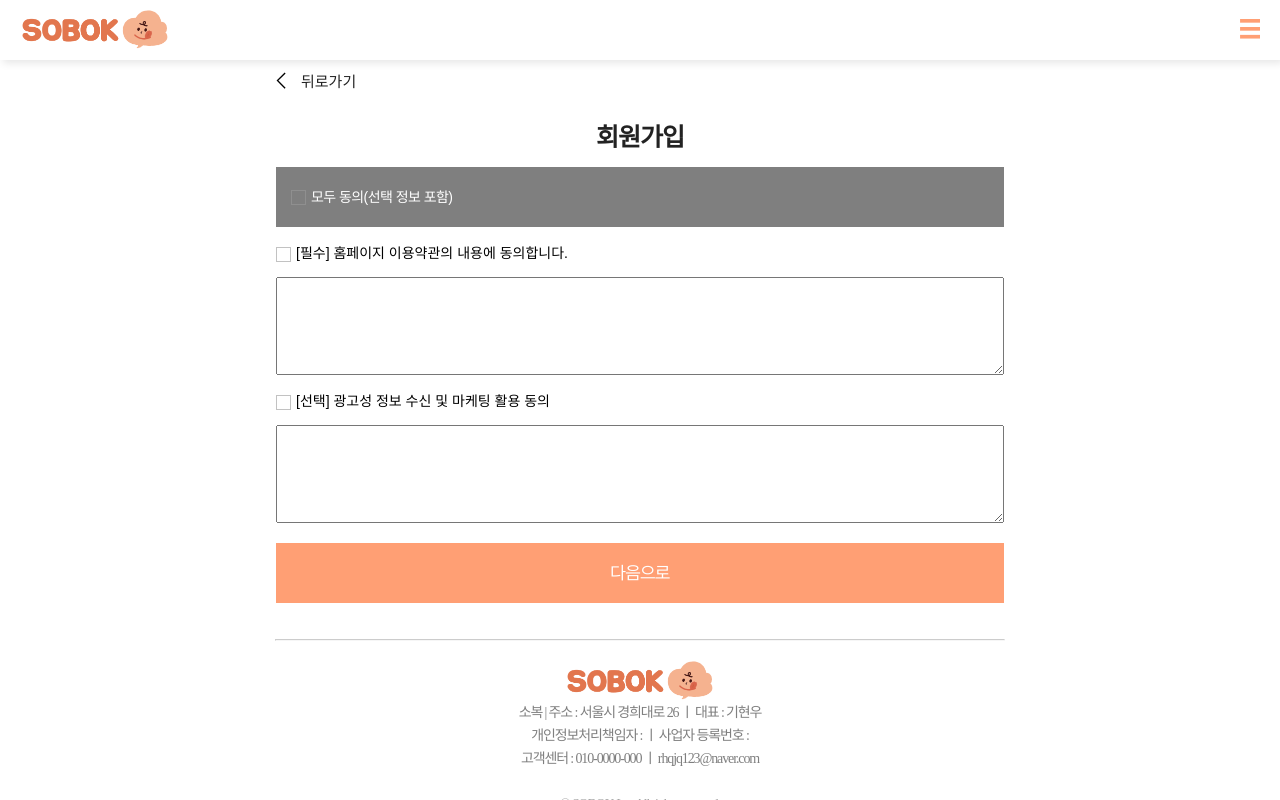
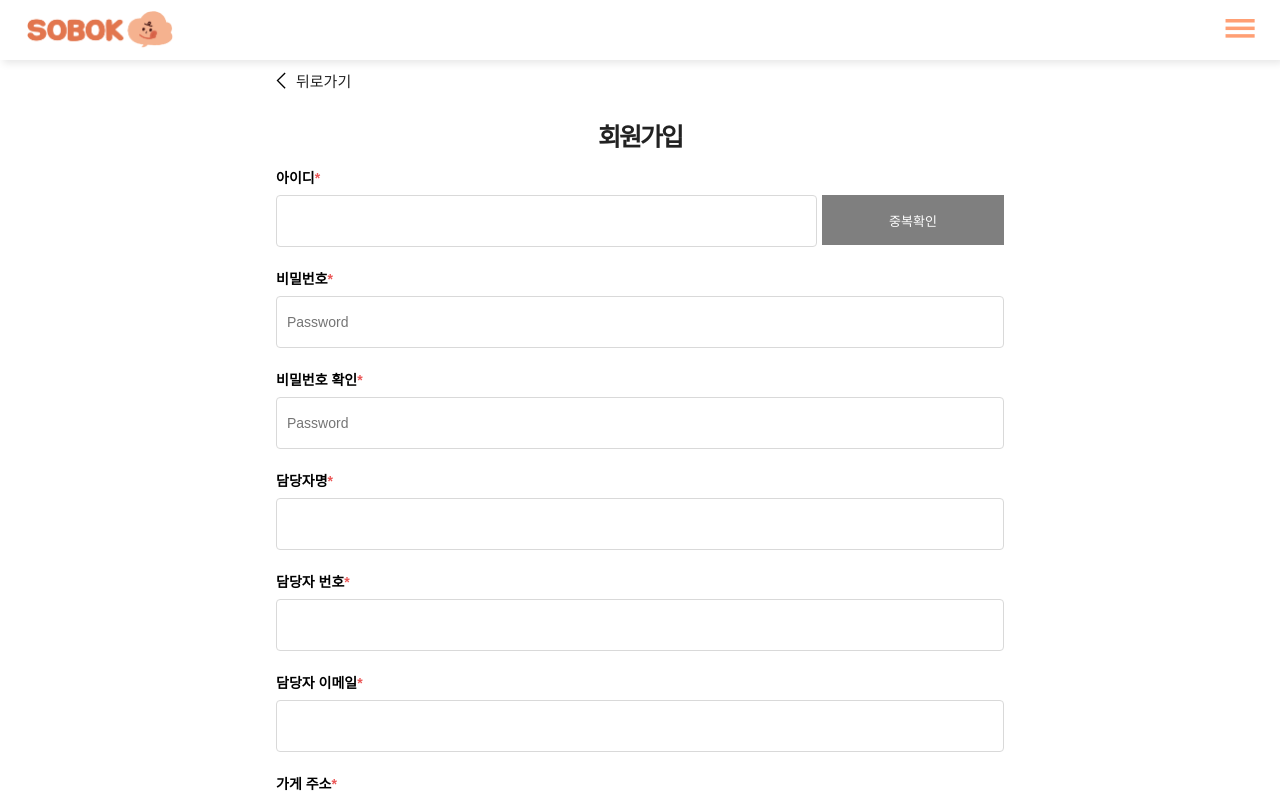
Before and after one commit to jobofbrothers-sobok/SOBOK-FRONT, a React (Create React App) app: page /join in a window 1280 px wide. Both pictures are taken after a click on the button "다음으로". Shown: the top 800 px of the page. Built offline with nearby package versions, Linux system fonts and the light colour scheme.

Commit message:
feat: 일반 & 점주 회원가입 뷰 구현 -closes #2, #3

```diff
--- a/src/Routers.js
+++ b/src/Routers.js
@@ -10,7 +10,7 @@ const Routers = () => {
     return (
         <BrowserRouter>
             <Routes>
-                <Route element={<LoginPage />} path='/' />
+                <Route element={<LoginPage />} path='/login' />
                 <Route element={<JoinPage />} path='/join' />
                 <Route element={<MainPage />} path='/home' />
             </Routes>
--- a/src/components/AgreeForm.js
+++ b/src/components/AgreeForm.js
@@ -59,16 +59,16 @@ const AgreeForm = () => {
         <AgreeContainer>
             <div className="all-agree-box">
                 <input type="checkbox" id="checkbox" />
-                <label for="remember-me">모두 동의(선택 정보 포함)</label>
+                <label className="remember-me">모두 동의(선택 정보 포함)</label>
             </div>
             <div className="agree-box1">
                 <input type="checkbox" id="checkbox" />
-                <label for="remember-me">[필수] 홈페이지 이용약관의 내용에 동의합니다.</label>
+                <label className="remember-me">[필수] 홈페이지 이용약관의 내용에 동의합니다.</label>
             </div>
             <textarea className="use-term" rows="6"></textarea>
             <div className="agree-box2">
                 <input type="checkbox" id="checkbox" />
-                <label for="remember-me">[선택] 광고성 정보 수신 및 마케팅 활용 동의</label>
+                <label className="remember-me">[선택] 광고성 정보 수신 및 마케팅 활용 동의</label>
             </div>
             <textarea className="use-term" rows="6"></textarea>
         </AgreeContainer>
--- /dev/null
+++ b/src/components/JoinInputForm.js
@@ -0,0 +1,97 @@
+import React, { useState } from "react";
+import styled from "styled-components";
+
+
+const JoinInputForm = () => {
+
+    // 점주: true, 고객: false
+    const [isOwner, setOwner] = useState(true);
+
+    return (
+        <InputContainer>
+            <p>아이디<span style={{ color: "#EB5757", fontWeight: "900" }}>*</span></p>
+            <div className="new-id-box">
+                <input type="text" /><button className="id-check-btn">중복확인</button>
+            </div>
+            <p>비밀번호<span style={{ color: "#EB5757", fontWeight: "900" }}>*</span></p>
+            <input type="text" placeholder="Password" />
+            <p>비밀번호 확인<span style={{ color: "#EB5757", fontWeight: "900" }}>*</span></p>
+            <input type="text" placeholder="Password" />
+
+
+            {isOwner ?
+                <>
+                    <p>담당자명<span style={{ color: "#EB5757", fontWeight: "900" }}>*</span></p>
+                    <input type="text" />
+                    <p>담당자 번호<span style={{ color: "#EB5757", fontWeight: "900" }}>*</span></p>
+                    <input type="text" />
+                    <p>담당자 이메일<span style={{ color: "#EB5757", fontWeight: "900" }}>*</span></p>
+                    <input type="text" />
+                    <p>가게 주소<span style={{ color: "#EB5757", fontWeight: "900" }}>*</span></p>
+                    <div className="store-loc-box">
+                        <input type="text" /><button className="store-search">검색</button>
+                    </div>
+                    <p>상세 주소</p>
+                    <input type="text" />
+                    <p>사업자 등록 번호<span style={{ color: "#EB5757", fontWeight: "900" }}>*</span></p>
+                    <input type="text" />
+                    <p>사업자 등록 번호<span style={{ color: "#EB5757", fontWeight: "900" }}>*</span></p>
+                    <input type="file" className="file-box" />
+                </>
+                :
+                <>
+                    <p>이름</p>
+                    <input type="text" />
+                    <p>이메일<span style={{ color: "#EB5757", fontWeight: "900" }}>*</span></p>
+                    <input type="text" placeholder="Email" />
+                    <p>핸드폰 번호<span style={{ color: "#EB5757", fontWeight: "900" }}>*</span></p>
+                    <input type="text" placeholder="010-0000-0000" />
+                </>
+            }
+
+        </InputContainer >
+    )
+}
+
+export default JoinInputForm;
+
+const InputContainer = styled.div`
+    width: 100%;
+    display: flex;
+    flex-direction: column;
+    gap: 8px;
+    > p {
+        font-weight: 900;
+    }
+    > input {
+        padding: 5px 10px;
+        height: 40px;
+        background: #FFFFFF;
+        border: 1px solid #D9D9D9;
+        border-radius: 4px;
+        margin-bottom: 13px;
+    }
+    .new-id-box, .store-loc-box {
+        width: 100%;
+        display: flex;
+        gap: 5px;
+    }
+    .new-id-box > input, .store-loc-box > input {
+        padding: 5px 10px;
+        height: 40px;
+        background: #FFFFFF;
+        border: 1px solid #D9D9D9;
+        border-radius: 4px;
+        margin-bottom: 13px;
+        flex: auto;
+    }
+    .id-check-btn, .store-search {
+        width: 25%;
+        height: 50px;
+        background: #7F7F7F;
+        border: none;
+        padding: 0px 10px;
+        color: #FFFFFF;
+        font-size: 13px;
+    }
+`
--- a/src/components/common/BackButton.js
+++ b/src/components/common/BackButton.js
@@ -6,7 +6,7 @@ const BackContainer = styled.div`
     width: 100%;
     display: flex;
     flex-direction: row;
-    gap: 15px;
+    gap: 10px;
     color: #222222;
     > p {
         font-size: 15px;
--- a/src/components/common/Button.js
+++ b/src/components/common/Button.js
@@ -15,9 +15,9 @@ const ButtonContainer = styled.button`
 `
 
 const Button = (props) => {
-    const { text, color } = props;
+    const { text, color, onClick } = props;
     return (
-        <ButtonContainer color={color}>
+        <ButtonContainer color={color} onClick={onClick}>
             {text}
         </ButtonContainer>
     )
--- a/src/components/common/Footer.js
+++ b/src/components/common/Footer.js
@@ -3,29 +3,23 @@ import styled from "styled-components";
 import logo2 from "../../asset/images/sobok_logo_rect_jua.png";
 
 const FooterContainer = styled.div`
+    width: 100%;
     display: flex;
     flex-direction: column;
     justify-content: center;
     align-items: center;
     margin-top: 20px;
     margin-bottom: 20px;
-    padding-right: 50px;
-    padding-left: 50px;
     .sobok-info-text{
-        font-family: 'AppleSDGothicNeoR00';
-        font-style: normal;
-        font-weight: 400;
-        font-size: 14px;
-        line-height: 23px;
+        font-size: 13px;
+        line-height: 25px;
         text-align: center;
-        letter-spacing: -0.08em;
+        letter-spacing: -0.05em;
         color: #7F7F7F;
+        margin-top: 10px;
     }
     .license-text{
-        font-family: 'Jost';
-        font-style: normal;
-        font-weight: 400;
-        font-size: 14px;
+        font-size: 12px;
         text-align: center;
         letter-spacing: -0.08em;
         color: #222222;
@@ -36,7 +30,7 @@ const FooterContainer = styled.div`
 const Footer = () => {
     return (
         <FooterContainer>
-            <img src={logo2} alt="소복 로고 이미지" width="150px" height="40px" />
+            <img src={logo2} alt="소복 로고 이미지" width="150px" height="auto" />
             <p className="sobok-info-text">소복  |  주소 : 서울시 경희대로 26 ㅣ 대표 : 기현우<br />
                 개인정보처리책임자 :  ㅣ  사업자 등록번호 :<br />
                 고객센터 : 010-0000-000  ㅣ  rhqjq123@naver.com<br /><br />
--- a/src/components/common/NavBar.js
+++ b/src/components/common/NavBar.js
@@ -1,24 +1,27 @@
 import React from "react";
 import styled from "styled-components";
 import logo2 from "../../asset/images/sobok_logo_rect_jua.png";
-import menuImg from "../../asset/images/hamburger.png";
+import menuImg from "../../asset/images/hamburger.svg";
 
 const NavContainer = styled.div`
     width: 100%;
+    box-sizing: border-box;
     display: flex;
     align-items: center;
     position: fixed;
     top: 0;
+    left: 0;
     height: 60px;
     background-color: #FFFFFF;
-    box-shadow: 3px 3px 8px rgba(0, 0, 0, 0.1)
+    box-shadow: 3px 3px 8px rgba(0, 0, 0, 0.1);
+    z-index: 1;
 `
 const NavWrapper = styled.div`
+    width: 100%;
     display: flex;
-    width: 100%;
     justify-content: space-between;
     align-items: center;
-    padding: 10px 20px;
+    padding: 10px 25px;
     align-items: center;
     > button {
         border: none;
@@ -29,8 +32,8 @@ const NavBar = () => {
     return (
         <NavContainer>
             <NavWrapper>
-                <img className="logo2Img" src={logo2} width="150px" height="40px" alt="소복 로고 이미지" />
-                <button><img className="menuImg" src={menuImg} width="20px" height="20px" alt="메뉴 버튼" /></button>
+                <img className="logo2Img" src={logo2} width="150px" height="auto" alt="소복 로고 이미지" />
+                <button><img className="menuImg" src={menuImg} width="30px" alt="메뉴 버튼" /></button>
             </NavWrapper>
         </NavContainer >
     )
--- a/src/pages/login/JoinPage.js
+++ b/src/pages/login/JoinPage.js
@@ -1,28 +1,47 @@
-import React from "react";
+import React, { useState } from "react";
 import styled from "styled-components";
 import NavBar from "../../components/common/NavBar";
 import BackButton from "../../components/common/BackButton";
 import AgreeForm from "../../components/AgreeForm";
 import Footer from "../../components/common/Footer";
 import Button from "../../components/common/Button";
+import JoinInputForm from "../../components/JoinInputForm";
 
 
 const JoinPage = () => {
 
+    // 약관동의: false, 입력폼: true
+    const [isNext, setNext] = useState(false);
+
+    const handleNextButton = () => {
+        setNext(!isNext);
+    }
+
+
     return (
+        <>
+            <NavBar />
             <JoinContainer>
-            <NavBar />
                 <BackButton />
                 <div className="join-form">
                     <br />
                     <p className="join-title">회원가입</p>
+                    {isNext ?
+                        <>
+                            <JoinInputForm />
+                            <Button text="가입 완료" color="#FF9F74" />
+                        </> :
+                        <>
                             <AgreeForm />
-                <Button text="다음으로" color="#FF9F74" />
+                            <Button text="다음으로" color="#FF9F74" onClick={handleNextButton} />
+                        </>
+                    }
                     <br />
                 </div>
-            <hr width={"100%"} />
+                <hr width="100%" />
                 <Footer />
             </JoinContainer>
+        </>
     )
 }
 
@@ -46,11 +65,10 @@ const JoinContainer = styled.div`
     }
     .join-title{
         text-align: center;
-        font-style: normal;
-        font-weight: 700;
+        font-weight: 1000;
         font-size: 25px;
         line-height: 20px;
-        letter-spacing: -0.04em;
+        letter-spacing: -0.08em;
         color: #222222;
     }
     > hr {
--- a/src/pages/login/LoginPage.js
+++ b/src/pages/login/LoginPage.js
@@ -3,16 +3,25 @@ import styled from "styled-components";
 import logo from "../../asset/images/sobok_logo_square_jua.png";
 import "../../asset/fonts/font.css";
 import Button from "../../components/common/Button";
+import { useNavigate } from "react-router-dom";
 
 const LoginPage = () => {
+
+    const navigate = useNavigate();
 
     // 점주: true, 고객: false
     const [isOwner, setOwner] = useState(false);
 
-    // 전환 버튼
+    // 점주<->고객 로그인 전환
     const handleButton = () => {
         setOwner(!isOwner)
     }
+
+    // 회원가입 페이지 이동
+    const moveJoinPage = () => {
+        navigate('/join');
+    }
+
 
     return (
         <LoginContainer>
@@ -22,21 +31,21 @@ const LoginPage = () => {
             <div className="description">디저트 속 소소한 행복</div>
             <br /><br />
             <div className="login-form">
-                아이디<br />
+                <p>아이디</p>
                 <input type="text" placeholder="010-0000-0000" />
-                비밀번호<br />
+                <p>비밀번호</p>
                 <input type="text" placeholder="Password" />
                 <div className="check">
                     <input type="checkbox" id="checkbox" />
-                    <label for="remember-me">자동 로그인</label>
+                    <label className="remember-me">자동 로그인</label>
                 </div>
                 <br />
                 <Button text="로그인" color="#FF9F74" />
-                <Button text="회원가입" color="#7F7F7F" />
-                <p>아이디/비밀번호 찾기</p>
+                <Button text="회원가입" color="#7F7F7F" onClick={moveJoinPage} />
             </div>
+            <p>아이디/비밀번호 찾기</p>
             <br />
-            <hr width="320px" />
+            <hr width="100%" />
             <p className="is-owner">{isOwner ? '고객님이신가요?' : '점주님이신가요?'}</p>
             <button className="is-owner-btn" onClick={handleButton}>점주 로그인</button>
             <br />
@@ -87,10 +96,14 @@ const LoginContainer = styled.div`
         height: 40px;
         background: #FFFFFF;
         border: 1px solid #D9D9D9;
-        border-radius: 4px
+        border-radius: 4px;
+        margin-bottom: 10px;
     }
     .login-form > p {
-        margin-top: 10px;
+        font-weight: 900;
+    }
+    > p {
+        margin-top: 20px;
         margin-bottom: 20px;
         display: flex;
         justify-content: center;
```
Also changed, not shown: src/asset/images/arrow.png (deleted), src/asset/images/hamburger.svg (added). Lines whose indentation alone changed are shown as unchanged.
